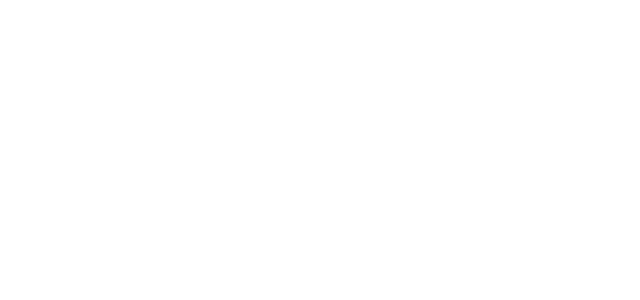
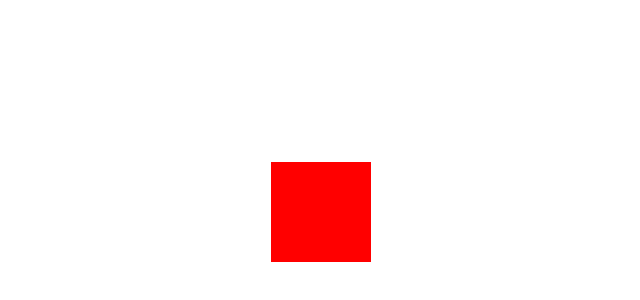
Before and after one commit to tarcisiowes/Learning-Nextjs, a Next.js app in the folder tabuleiro/: page / in a window 1280 px wide. Shown: the part 188-488 px from the top of the page, without its empty margins (319-959 px from the left). Built offline with nearby package versions, Linux system fonts and the light colour scheme.

Commit message:
imporntando componente no index

```diff
--- a/tabuleiro/pages/index.jsx
+++ b/tabuleiro/pages/index.jsx
@@ -1,9 +1,10 @@
+import Casas from '../components/casas'
 import styles from '../styles/Home.module.css'
 
 export default function Home() {
   return (
     <div className={styles.container}>
-
+      <Casas />
     </div>
   )
 }
```
